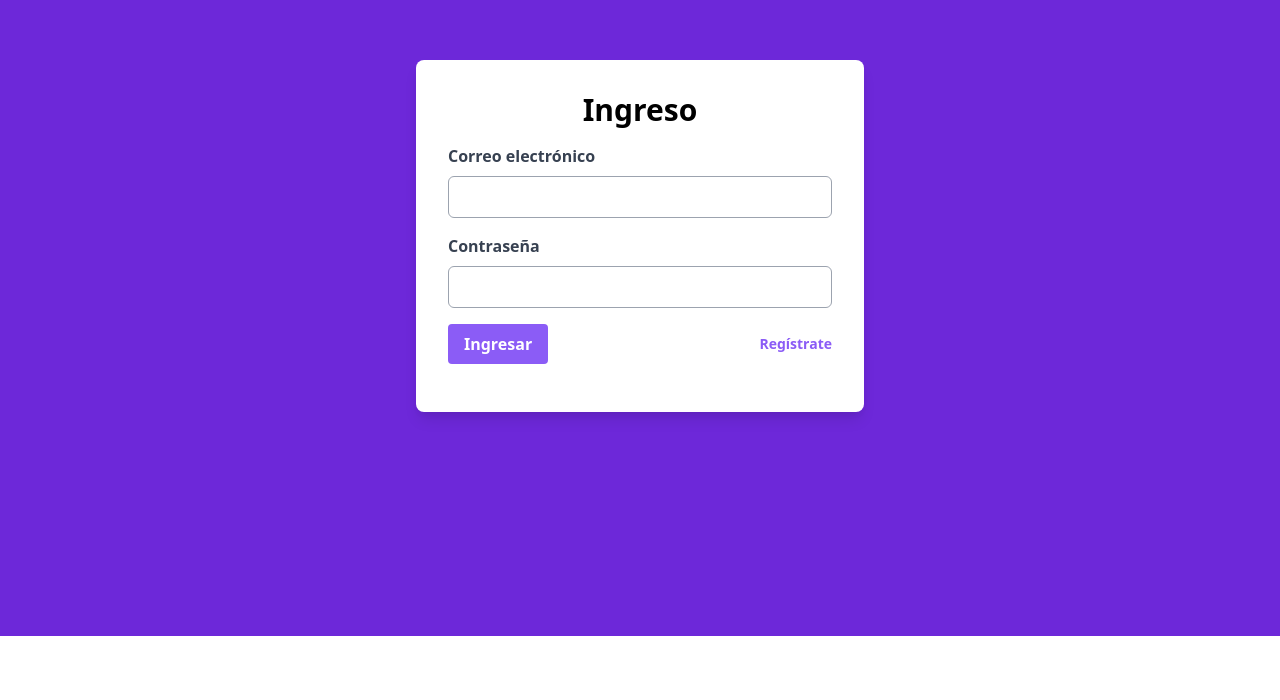
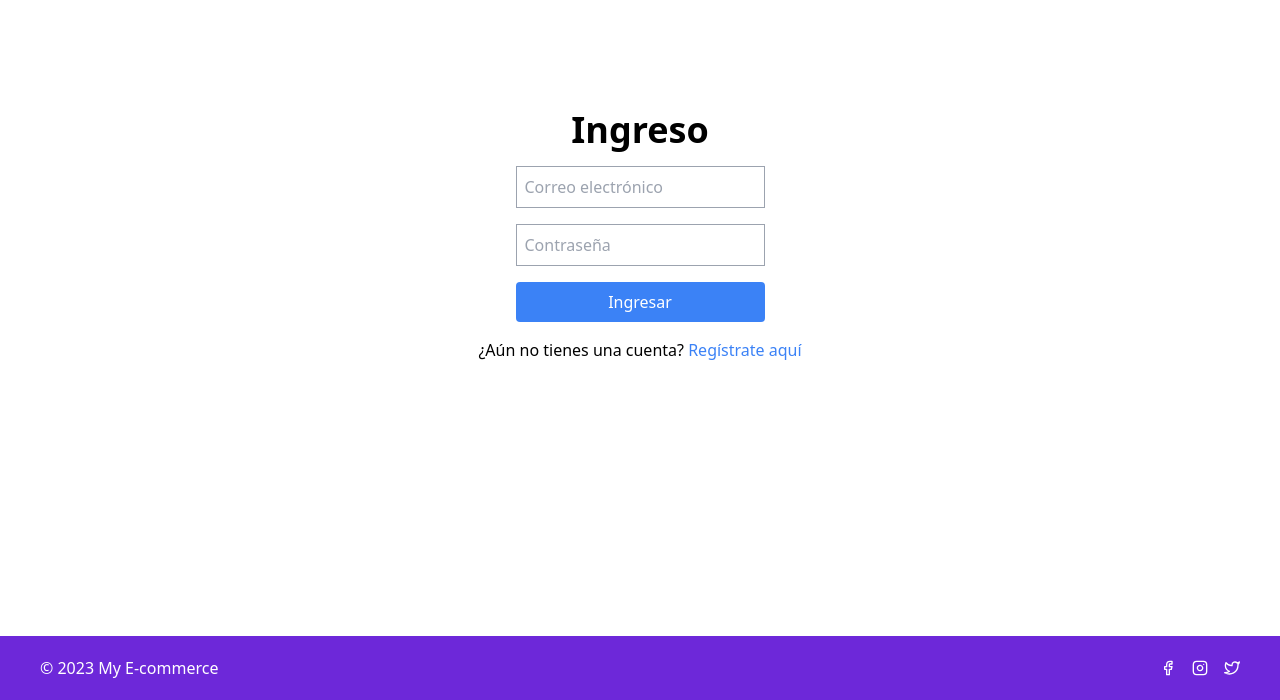
Before and after one commit to JulianFernandez1620/MyStore, a React (Create React App) app in the folder frontend/: page /ingreso in a window 1280 px wide. Shown: the part 164-864 px from the top of the page. Before the commit the page ends 800 px from the top, so only its background shows below. Built offline with nearby package versions, Linux system fonts and the light colour scheme.

Commit message:
Puedes entrar a una sesión de manera correcta y el estado de estar logeado se transferirá a las vistas existentes en el momento

```diff
--- a/frontend/src/App.js
+++ b/frontend/src/App.js
@@ -3,15 +3,18 @@ import PantallaInicio from './vistas/PantallaInicio';
 import Ingreso from './vistas/Ingreso';
 import Registro from './vistas/Registro';
 import CambiarClave from './vistas/CambiarClave';
+import React, { useState } from 'react';
 
 function App() {
+    const [isLoggedIn, setIsLoggedIn] = useState(false);
+
     return (
         <Router>
             <Routes>
-        <Route path='/' element={<PantallaInicio/>} />
-        <Route path='/registro' element={<Registro/>} />
-        <Route path='/ingreso' element={<Ingreso/>} />
-        <Route path='/cambiarClave' element={<CambiarClave/>} />
+                <Route path="/ingreso" element={<Ingreso setIsLoggedIn={setIsLoggedIn} />} />
+                <Route path="/registro" element={<Registro isLoggedIn={isLoggedIn} />} />
+                <Route path="/cambiarClave" element={<CambiarClave isLoggedIn={isLoggedIn} />} />
+                <Route path="/*" element={<PantallaInicio isLoggedIn={isLoggedIn} setIsLoggedIn={setIsLoggedIn} />} />
             </Routes>
         </Router>
     );
--- a/frontend/src/index.js
+++ b/frontend/src/index.js
@@ -1,7 +1,7 @@
 import React from 'react';
 import ReactDOM from 'react-dom';
 import App from './App';
-import reportWebVitals from './reportWebVitals';
+import Footer from './partes/Footer';
 import axios from 'axios';
 import './index.css';
 
@@ -10,6 +10,7 @@ axios.defaults.baseURL = 'http://localhost:8000';
 ReactDOM.render(
   <React.StrictMode>
     <App />
+    <Footer/>
   </React.StrictMode>,
   document.getElementById('root')
 );
--- /dev/null
+++ b/frontend/src/partes/Footer.js
@@ -0,0 +1,22 @@
+import React from "react";
+import { FiFacebook, FiInstagram, FiTwitter } from 'react-icons/fi';
+function Footer (){
+    return(
+        <footer className="flex items-center justify-between bg-purple-700 text-white py-5 px-10">
+            <div>© 2023 My E-commerce</div>
+            <div className="flex space-x-4">
+                <a href="www.facebook.com" className="text-white hover:text-gray-300">
+                    <FiFacebook />
+                </a>
+                <a href="www.instagram.com" className="text-white hover:text-gray-300">
+                    <FiInstagram />
+                </a>
+                <a href="www.twitter.com" className="text-white hover:text-gray-300">
+                    <FiTwitter />
+                </a>
+            </div>
+        </footer>
+    );
+};
+
+export default Footer;
--- /dev/null
+++ b/frontend/src/partes/Header.js
@@ -0,0 +1,25 @@
+import React from 'react';
+import { Link } from 'react-router-dom';
+
+const Header = ({ isLoggedIn, handleLogout, setShowIngreso }) => {
+    return (
+        <header className="flex justify-between items-center p-4 bg-purple-500">
+            <div className="flex items-center gap-4">
+                <h1 className="text-xl font-bold">Mi aplicación</h1>
+                <nav className="flex gap-4 items-end">
+                    {isLoggedIn ? (
+                        <button onClick={handleLogout} className="text-blue-500">
+                            Cerrar sesión
+                        </button>
+                    ) : (
+                        <button onClick={() => setShowIngreso(true)} className="text-blue-500">
+                            Ingresar
+                        </button>
+                    )}
+                </nav>
+            </div>
+        </header>
+    );
+};
+
+export default Header;
--- a/frontend/src/vistas/Ingreso.js
+++ b/frontend/src/vistas/Ingreso.js
@@ -1,91 +1,58 @@
 import React, { useState } from 'react';
-import { useForm } from 'react-hook-form';
-import axios from 'axios';
+import { Link, useNavigate } from 'react-router-dom';
 
-const Ingreso = () => {
-    const { register, handleSubmit, formState: { errors } } = useForm();
-    const [errorMsg, setErrorMsg] = useState('');
-    const [loggedIn, setLoggedIn] = useState(false);
+const Ingreso = ({ setIsLoggedIn, setShowIngreso }) => {
+    const [email, setEmail] = useState('');
+    const [password, setPassword] = useState('');
+    const navigate = useNavigate();
 
-    const onSubmit = async (data) => {
-        try {
-            const response = await axios.post('http://localhost:8000/login', data);
-            if (response.data.id) {
-                setLoggedIn(true);
+    const handleSubmit = async (e) => {
+        e.preventDefault();
+        const response = await fetch('http://localhost:8000/login', {
+            method: 'POST',
+            headers: {
+                'Content-Type': 'application/json'
+            },
+            body: JSON.stringify({ email, password })
+        });
+        const data = await response.json();
+        if (response.ok) {
+            setIsLoggedIn(true);
+            setShowIngreso(false);
+            navigate('/');
         } else {
-                setErrorMsg(response.data.message);
-            }
-        } catch (error) {
-            setErrorMsg('Ocurrió un error al realizar el login');
-            console.log(error);
+            console.log(data.error);
         }
     };
 
     return (
-        <div>
-            <div className="flex flex-col h-screen bg-purple-700">
-                <div className="flex items-center justify-center flex-1">
-                    <form
-                        onSubmit={handleSubmit(onSubmit)}
-                        className="w-full max-w-md bg-white rounded-lg shadow-lg p-8"
-                    >
-                        <h2 className="text-3xl text-center font-semibold mb-4">Ingreso</h2>
-                        {errorMsg && (
-                            <p className="text-red-500 mb-4">{errorMsg}</p>
-                        )}
-                        <div className="mb-4">
-                            <label
-                                htmlFor="email"
-                                className="block text-gray-700 font-bold mb-2"
-                            >
-                                Correo electrónico
-                            </label>
+        <div className="flex flex-col items-center justify-center h-screen">
+            <h1 className="text-4xl font-bold mb-4">Ingreso</h1>
+            <form onSubmit={handleSubmit} className="flex flex-col gap-4">
                 <input
                     type="email"
-                                name="email"
-                                id="email"
-                                {...register('email', { required: true })}
-                                className="w-full px-3 py-2 border rounded-md border-gray-400 focus:outline-none focus:border-purple-500"
+                    placeholder="Correo electrónico"
+                    value={email}
+                    onChange={(e) => setEmail(e.target.value)}
+                    className="border border-gray-400 p-2"
                 />
-                            {errors.email && (
-                                <p className="text-red-500 mt-2">Este campo es requerido</p>
-                            )}
-                        </div>
-                        <div className="mb-4">
-                            <label
-                                htmlFor="password"
-                                className="block text-gray-700 font-bold mb-2"
-                            >
-                                Contraseña
-                            </label>
                 <input
                     type="password"
-                                name="password"
-                                id="password"
-                                {...register('password', { required: true })}
-                                className="w-full px-3 py-2 border rounded-md border-gray-400 focus:outline-none focus:border-purple-500"
+                    placeholder="Contraseña"
+                    value={password}
+                    onChange={(e) => setPassword(e.target.value)}
+                    className="border border-gray-400 p-2"
                 />
-                            {errors.password && (
-                                <p className="text-red-500 mt-2">Este campo es requerido</p>
-                            )}
-                        </div>
-                        <div className="flex items-center justify-between mb-4">
-                            <button
-                                type="submit"
-                                className="bg-purple-500 hover:bg-purple-700 text-white font-bold py-2 px-4 rounded focus:outline-none focus:shadow-outline"
-                            >
+                <button type="submit" className="bg-blue-500 text-white p-2 rounded">
                     Ingresar
                 </button>
-                            <a
-                                href="/registro"
-                                className="inline-block align-baseline font-bold text-sm text-purple-500 hover:text-purple-800"
-                            >
-                                Regístrate
-                            </a>
-                        </div>
             </form>
-                </div>
-            </div>
+            <p className="mt-4">
+                ¿Aún no tienes una cuenta?{' '}
+                <Link to="/registro" className="text-blue-500">
+                    Regístrate aquí
+                </Link>
+            </p>
         </div>
     );
 };
--- a/frontend/src/vistas/Registro.js
+++ b/frontend/src/vistas/Registro.js
@@ -71,13 +71,13 @@ const Registro = () => {
     };
 
     return (
-        <div className="max-w-md mx-auto ">
+        <div className="max-w-md  mx-auto bg-purple-500">
             <h1 className="text-2xl font-bold text-center mb-5">
                 Registro
             </h1>
             <form onSubmit={handleSubmit}>
                 <div className="mb-4">
-                    <label htmlFor="name" className="block text-purple-700 font-bold mb-2">
+                    <label htmlFor="name" className="block text-gray-700 font-bold mb-2">
                         Nombre
                     </label>
                     <input type="text" id="name" className={`border ${errors.name ? "border-red-500" : "border-gray-400"} py-2 px-3 rounded-lg w-full focus:outline-none focus:ring`} required value={formData.name} onChange={handleChange} />
```
Also changed, not shown: frontend/src/vistas/PantallaInicio.js (+11 -31 lines), 1 other file (tests, documents, lock files or other folders). Lines whose indentation alone changed are shown as unchanged.
